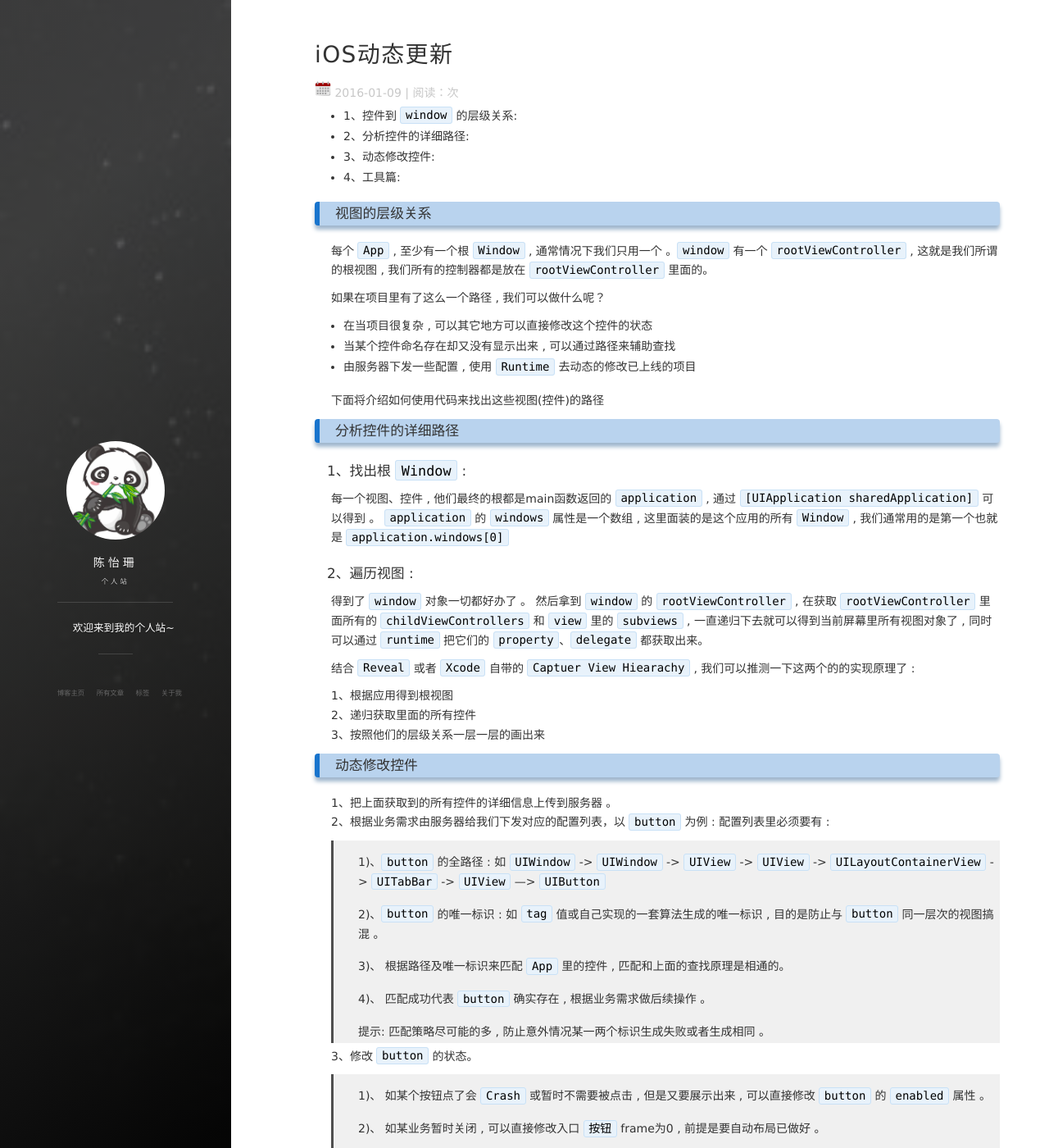
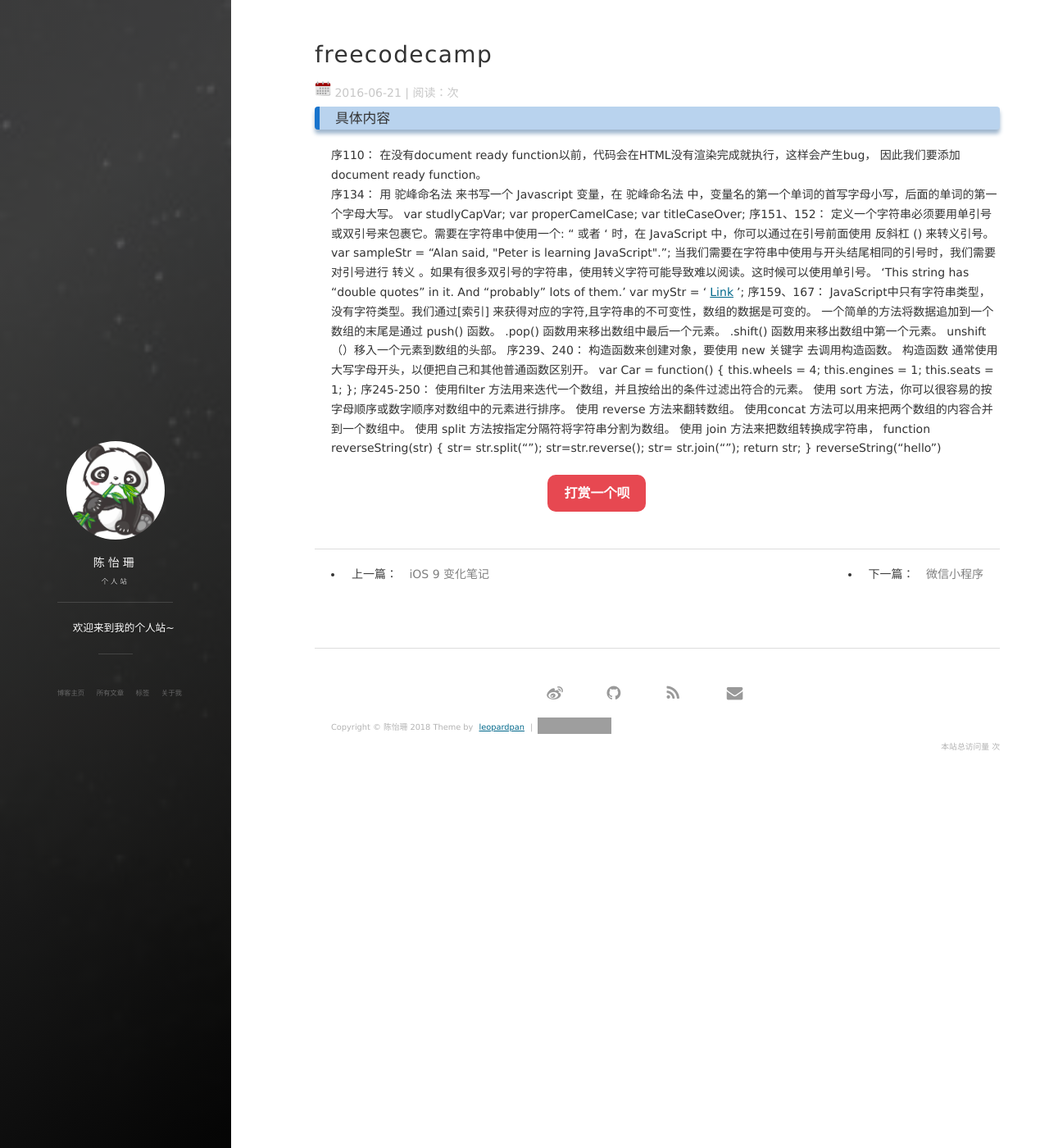
Before and after one commit to chenyishan/chenyishan-chenyishan.github.io, a Jekyll site: the page built from _posts/2016-01-09-iOS_OTA.md, in a window 1280 px wide and 1400 px high. Shown: the whole window at 82% size. Built offline with Jekyll 4.4.1, drawn with Linux system fonts in a browser that asks for light colours; nearby versions of some CDN libraries; comment, search, counter and statistics services are not loaded; some of the changed text lies outside the part shown; grey boxes are pictures that could not be loaded.

Commit message:
Update 2016-01-09-iOS_OTA.md

```diff
--- a/_posts/2016-01-09-iOS_OTA.md
+++ b/_posts/2016-01-09-iOS_OTA.md
@@ -1,103 +1,57 @@
 ---
 layout: post
-title: "iOS动态更新"
-date: 2016-01-09 11:15:06
-description: "iOS 使用Runtime 实现动态更新"
-tag: iOS
+title: "freecodecamp"
+date: 2016-06-21 11:15:06
+description: ".."
+tag: 博客
 
 ---
 
-* 1、控件到 `window` 的层级关系:
-* 2、分析控件的详细路径:
-* 3、动态修改控件:
-* 4、工具篇:
-
-### 视图的层级关系
-
-每个 `App` , 至少有一个根 `Window` , 通常情况下我们只用一个 。`window` 有一个 `rootViewController` , 这就是我们所谓的根视图 , 我们所有的控制器都是放在 `rootViewController` 里面的。
 
 
-如果在项目里有了这么一个路径 , 我们可以做什么呢？
+### 具体内容
 
-* 在当项目很复杂 , 可以其它地方可以直接修改这个控件的状态
-* 当某个控件命名存在却又没有显示出来 , 可以通过路径来辅助查找
-* 由服务器下发一些配置 , 使用 `Runtime` 去动态的修改已上线的项目
-
-下面将介绍如何使用代码来找出这些视图(控件)的路径
-
-### 分析控件的详细路径
-
-#### 1、找出根 `Window` :
-
-每一个视图、控件 , 他们最终的根都是main函数返回的 `application` , 通过 `[UIApplication sharedApplication]` 可以得到 。 `application` 的 `windows` 属性是一个数组 , 这里面装的是这个应用的所有 `Window` , 我们通常用的是第一个也就是 `application.windows[0]`
-
-#### 2、遍历视图 :
-
-得到了 `window` 对象一切都好办了 。 然后拿到 `window` 的 `rootViewController` , 在获取 `rootViewController` 里面所有的 `childViewControllers` 和 `view` 里的 `subviews` , 一直递归下去就可以得到当前屏幕里所有视图对象了 , 同时可以通过 `runtime` 把它们的 `property`、`delegate` 都获取出来。
-
-结合 `Reveal` 或者 `Xcode` 自带的 `Captuer View Hiearachy` , 我们可以推测一下这两个的的实现原理了 :
-
-1、根据应用得到根视图
-2、递归获取里面的所有控件
-3、按照他们的层级关系一层一层的画出来
-
-### 动态修改控件
-
-1、把上面获取到的所有控件的详细信息上传到服务器 。
-2、根据业务需求由服务器给我们下发对应的配置列表，以 `button` 为例 : 配置列表里必须要有 :
-
-> 1)、`button` 的全路径 : 如 `UIWindow` -> `UIWindow` -> `UIView` -> `UIView` -> `UILayoutContainerView` -> `UITabBar` -> `UIView` —> `UIButton`
-
-> 2)、`button` 的唯一标识 : 如 `tag` 值或自己实现的一套算法生成的唯一标识 , 目的是防止与 `button` 同一层次的视图搞混 。
-
-> 3)、 根据路径及唯一标识来匹配 `App` 里的控件 , 匹配和上面的查找原理是相通的。
-
-> 4)、 匹配成功代表  `button` 确实存在 , 根据业务需求做后续操作 。
-
-> 提示: 匹配策略尽可能的多 , 防止意外情况某一两个标识生成失败或者生成相同 。
-
-3、修改 `button` 的状态。
-
-> 1)、 如某个按钮点了会 `Crash` 或暂时不需要被点击 , 但是又要展示出来 , 可以直接修改 `button` 的 `enabled` 属性 。
-
-> 2)、 如某业务暂时关闭 , 可以直接修改入口 `按钮` frame为0 , 前提是要自动布局已做好 。
-
-> 3)、 如给购买 `按钮` 添加监听事件 `addTarget: action: forControlEvents:`
-
-> `target` 也可以通过上面 `遍历视图` 获取到 , `action` 可以由服务器下发 , 也可以一开始就写死 , 等有需求的时候直接传不同的参数就行了 。
-
-4、 绑定查找控件时 , 这个界面必须要已经初始化完成了才行 , 假如界面还没生成肯定是查找不到这个控件的 。 这里给大家提供两种思路 :
-
-> 1、使用Runtime `Method Swizzing` ,  直接把修改控件的方法与 `didMoveToSuperview` 和 `didMoveToWindow` 动态绑定 , 等这个控件加载出来之后再去修改 , 查找路径正确的话肯定就能找到了 。
-
-> 2、在具体的类里面 , 等控件的初始化方法调用完后 , 再去执行动态修改 , 如在`viewDidLoad` 里面初始化控件 , 在 `viewWillAppear:` 里面动态修改 。
-
-> 建议使用第一种适用范围更强 。
-
-
-上架后的 `应用` 可能会遇到的一些突发状况 , 未测出的`Crash`、临时改点小需求 , 等等 , 我们总不能每次因为一点小改动就重新提交一次 `App Store` , 先不说 `App Store` 的审核时间 , 频繁的让用户去更新应用 , 用户也会烦的 。使用这篇文章所讲的来实现动态更新是再合适不过了 。
-
-首先上面讲的 `动态更新` 是完全脱离出来的一个模块 , 跟业务逻辑没有任何关系 , 只需要部署一次就行了 , 等开发下一个项目也可以直接拿过去使用 。这里的动态更新适用于局部的视图、控件的修改 , 如果你有其它需求可以考虑 [JSPatch](https://github.com/bang590/JSPatch) , 下发脚本也是一个不错的选择 。
-
-
-### 工具篇
-使用一些UI调试的辅助工具 , 使我们查看视图在项目中得层次结构更为方便 。
-常用的UI调试的工具：
-
-* Captuer View Hiearachy
-* Reveal
-
-Xcode自带的 `Captuer View Hiearachy` 实现步骤:
-
-* 1、打开Xcode , 运行项目 , 选择最顶部的 `Debug`
-* 2、`Debug` -> `View Debugging` -> `Show View Frames`
-* 3、`Debug` -> `View Debugging` -> `Captuer View Hiearachy`
-
-Xcode里面就变成了三维的视图了 , Xcode左侧展示出来的是层级关系的树状图 。
-
-Reveal的功能相对来说更强大 , 适用于UI调试视图查找 。使用方法请看 [Reveal集成指南](http://support.revealapp.com/kb/getting-started/reveal) 。
-
-
-<br>
-
-转载请注明：[潘柏信的博客](http://baixin) » [点击阅读原文](http://baixin.io/2016/01/iOS_OTA/)
+序110：
+在没有document ready function以前，代码会在HTML没有渲染完成就执行，这样会产生bug，
+因此我们要添加document ready function。
+<script> $(document).ready(function() {});
+</script>
+序134：
+用 驼峰命名法 来书写一个 Javascript 变量，在 驼峰命名法 中，变量名的第一个单词的首写字母小写，后面的单词的第一个字母大写。
+var studlyCapVar;
+var properCamelCase;
+var titleCaseOver;
+序151、152：
+定义一个字符串必须要用单引号或双引号来包裹它。需要在字符串中使用一个: " 或者 ' 时，在 JavaScript 中，你可以通过在引号前面使用 反斜杠 (\) 来转义引号。
+var sampleStr = "Alan said, \"Peter is learning JavaScript\".";
+当我们需要在字符串中使用与开头结尾相同的引号时，我们需要对引号进行 转义 。如果有很多双引号的字符串，使用转义字符可能导致难以阅读。这时候可以使用单引号。
+'This string has "double quotes" in it. And "probably" lots of them.'
+var myStr = '<a href="http://www.example.com" target="_blank">Link</a>';
+序159、167：
+JavaScript中只有字符串类型，没有字符类型。我们通过[索引] 来获得对应的字符,且字符串的不可变性，数组的数据是可变的。
+一个简单的方法将数据追加到一个数组的末尾是通过 push() 函数。
+.pop() 函数用来移出数组中最后一个元素。
+.shift() 函数用来移出数组中第一个元素。
+unshift（）移入一个元素到数组的头部。
+序239、240：
+构造函数来创建对象，要使用 new 关键字 去调用构造函数。
+构造函数 通常使用大写字母开头，以便把自己和其他普通函数区别开。
+var Car = function() {
+  this.wheels = 4;
+  this.engines = 1;
+  this.seats = 1;
+};
+序245-250：
+使用filter 方法用来迭代一个数组，并且按给出的条件过滤出符合的元素。
+使用 sort 方法，你可以很容易的按字母顺序或数字顺序对数组中的元素进行排序。
+使用 reverse 方法来翻转数组。
+使用concat 方法可以用来把两个数组的内容合并到一个数组中。
+使用 split 方法按指定分隔符将字符串分割为数组。
+使用 join 方法来把数组转换成字符串，
+function reverseString(str) {
+str= str.split("");
+str=str.reverse();
+ str= str.join("");
+  return str;
+}
+reverseString("hello")
```
